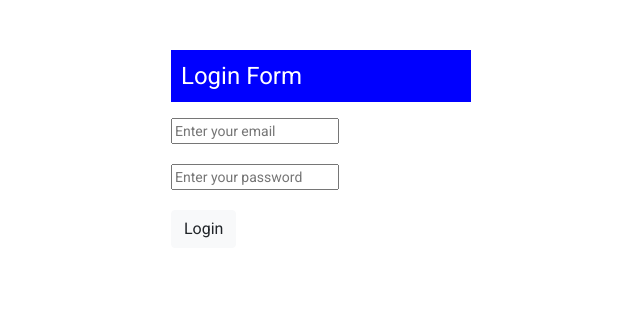
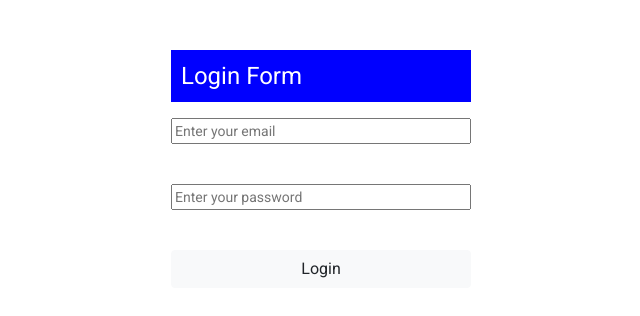
Before and after one commit to prashantrai27/Assign, an Angular app: page / in a window 1280 px wide. Shown: the top 316 px of the page, without its empty margins (319-959 px from the left). Built offline with nearby package versions, Linux system fonts and the light colour scheme.

Commit message:
form flex

```diff
--- a/src/app/app.component.html
+++ b/src/app/app.component.html
@@ -1,6 +1,6 @@
 <div class="formContainer">
   <h1>Login Form</h1>
-  <form #simpleForm="ngForm" (ngSubmit)=GetValue(simpleForm)>
+  <form #simpleForm="ngForm" class="d-flex flex-column" (ngSubmit)=GetValue(simpleForm)>
     <input type="text" ngModel name="email" placeholder="Enter your email" required /><br>
     <span *ngIf="invalidEmail">INVALID EMAIL</span>
     <br>
```
